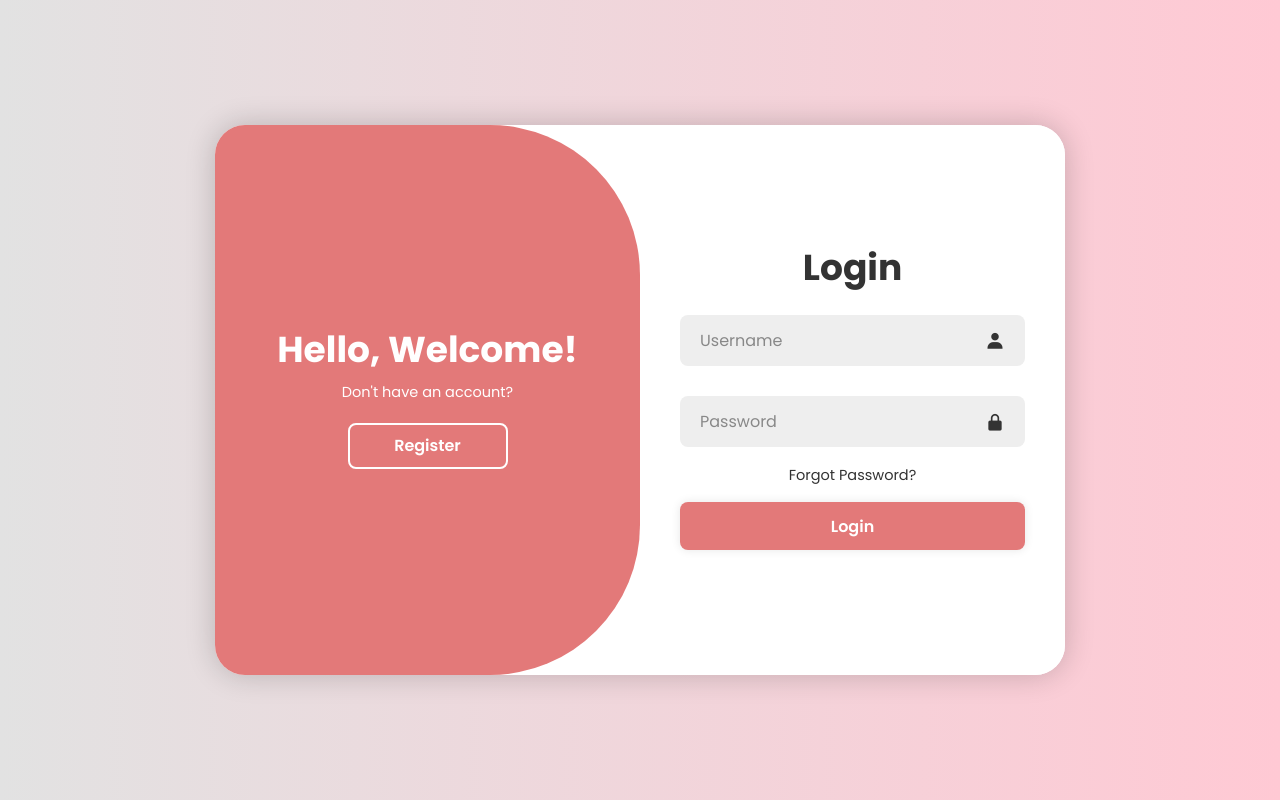
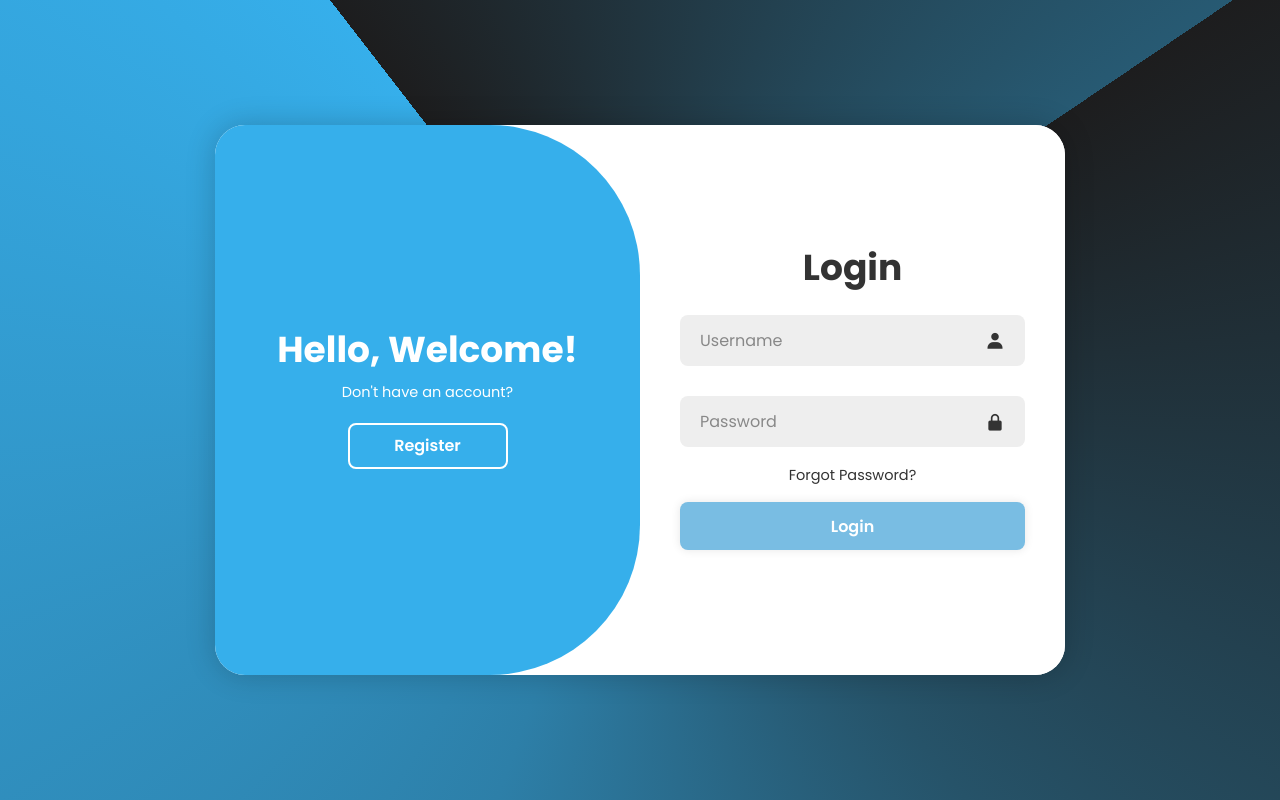
Before and after one commit to ZEP13/html_marketplace, a PHP site: page /login.html in a window 1280 px wide. Run offline with PHP 8.4, Linux system fonts and the light colour scheme.

Commit message:
color login

```diff
--- a/login.css
+++ b/login.css
@@ -14,7 +14,7 @@ body{
     justify-content: center;
     align-items: center;
     min-height: 100vh;
-    background: linear-gradient(90deg, #e2e2e2, #ffc9d4);
+    background: repeating-conic-gradient(from 56deg, #1d1d1e, rgb(38, 83, 105) 23.53%, rgb(45, 127, 168) 39.92%, #36afeb 73.95%);
 }
 
 .container{
@@ -99,7 +99,7 @@ form{ width: 100%; }
 .btn{
     width: 100%;
     height: 48px;
-    background: rgb(227, 121, 121);
+    background: rgb(121, 189, 227);
     border-radius: 8px;
     box-shadow: 0 0 10px rgba(0, 0, 0, .1);
     border: none;
@@ -136,8 +136,7 @@ form{ width: 100%; }
         left: -250%;
         width: 300%;
         height: 100%;
-        background: rgb(227, 121, 121);
-        /* border: 2px solid red; */
+        background: linear-gradient(265deg, #36afeb 56.72%, rgb(45, 127, 168) 65.97%, rgb(38, 83, 105) 73.11%, #1d1d1e);
         border-radius: 150px;
         z-index: 2;
         transition: 1.8s ease-in-out;
@@ -149,7 +148,6 @@ form{ width: 100%; }
     position: absolute;
     width: 50%;
     height: 100%;
-    /* background: seagreen; */
     color: #fff;
     display: flex;
     flex-direction: column;
```
